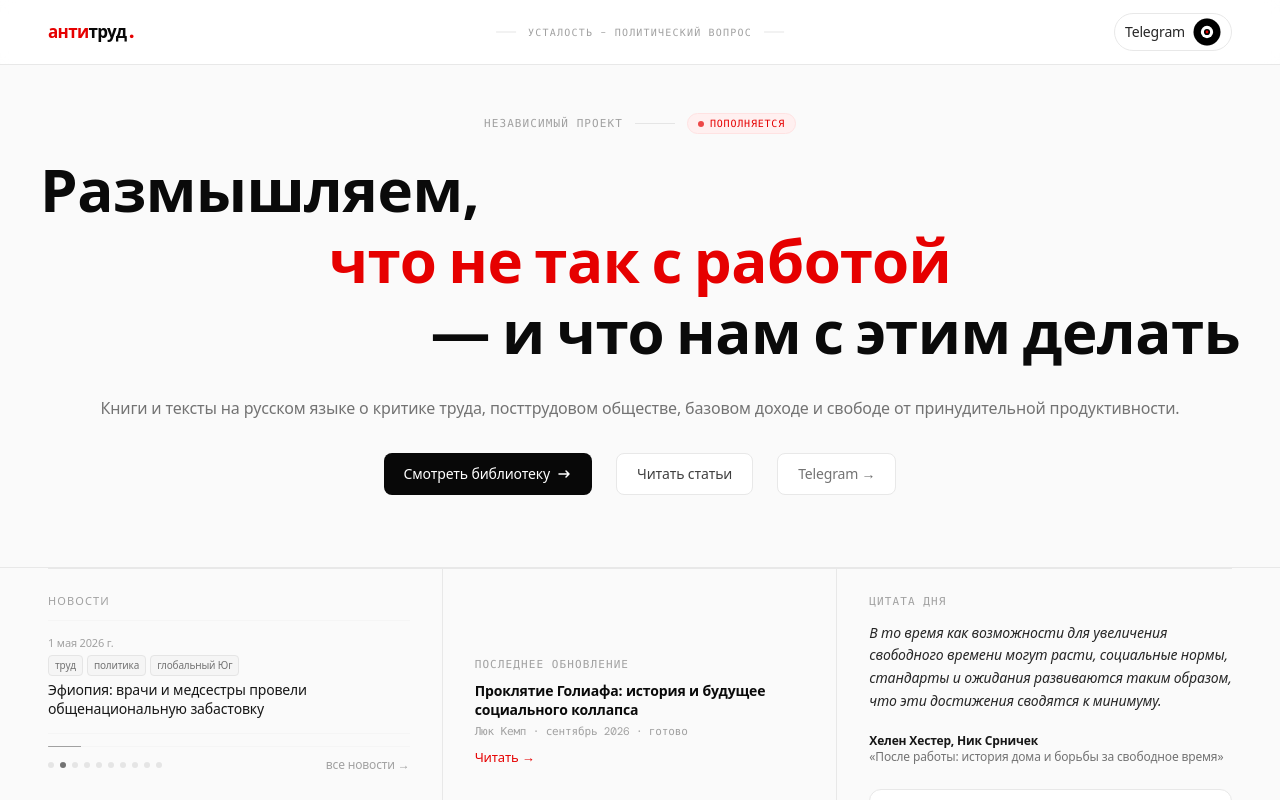
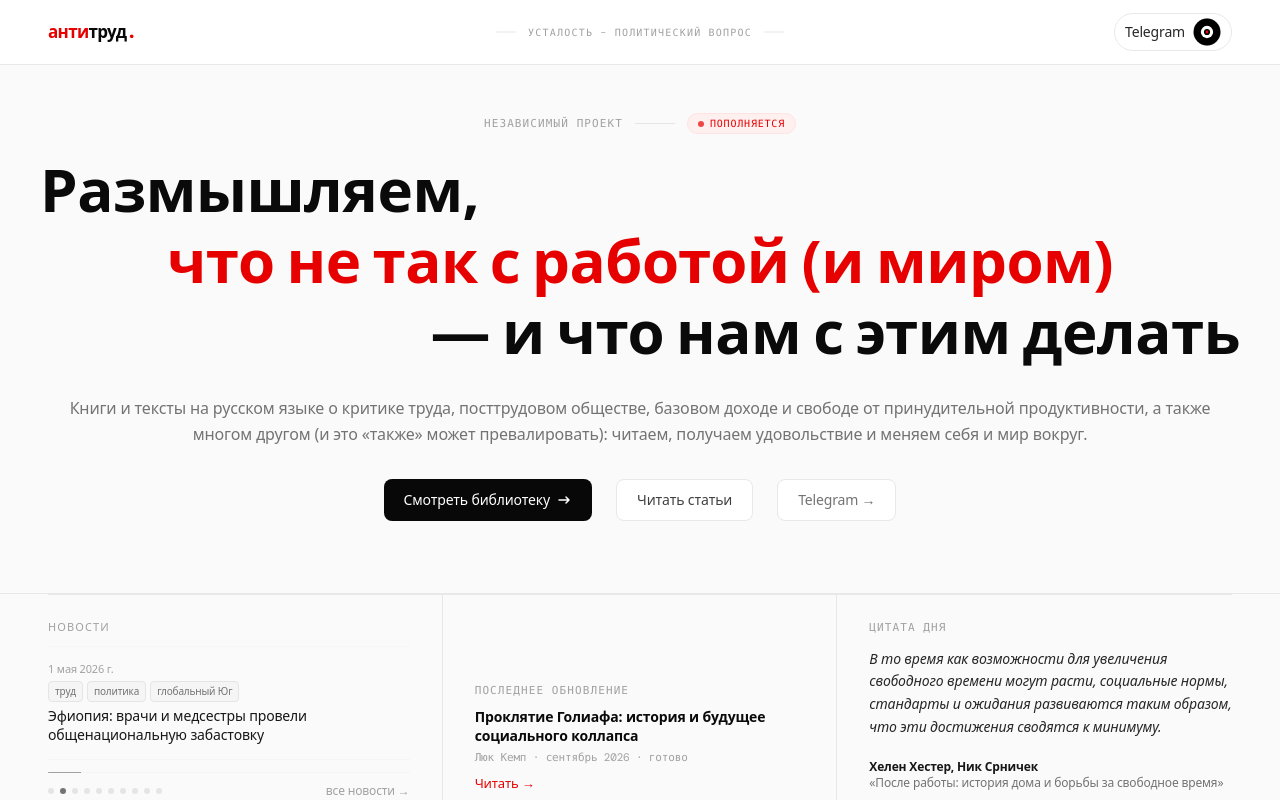
Before and after one commit to antiwork-ru/antitrud, a Next.js app: page / in a window 1280 px wide. Shown: the top 800 px of the page. Built offline with nearby package versions, Linux system fonts and the light colour scheme; a web font is replaced by a local one.

Commit message:
new text

```diff
--- a/components/Headline.tsx
+++ b/components/Headline.tsx
@@ -28,7 +28,7 @@ export default function Headline() {
                 >
 
                     <span className="text-[color:var(--accent)]  decoration-2 underline-offset-8">
-                        что{" "} не так с работой
+                        что{" "} не так с работой (и миром)
                     </span>
                 </motion.div>
 
--- a/components/Hero.tsx
+++ b/components/Hero.tsx
@@ -48,7 +48,7 @@ export function Hero({ quote }: { quote: React.ReactNode }) {
 
             <p className="mt-0  text-base leading-relaxed text-neutral-500 font-light text-center">
               Книги и тексты на русском языке о критике труда, посттрудовом
-              обществе, базовом доходе и свободе от принудительной продуктивности.
+              обществе, базовом доходе и свободе от принудительной продуктивности, а также многом другом (и это «также» может превалировать): читаем, получаем удовольствие и меняем себя и мир вокруг.
 
             </p>
 
```
